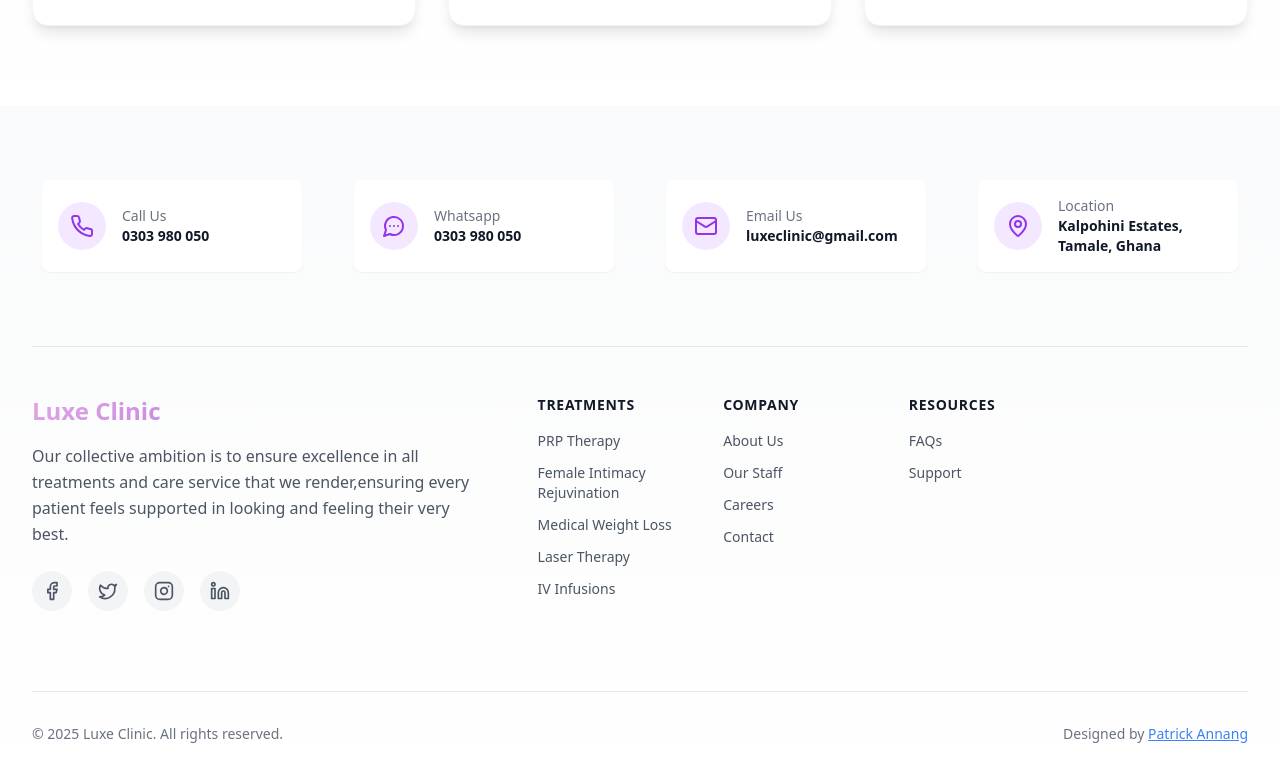
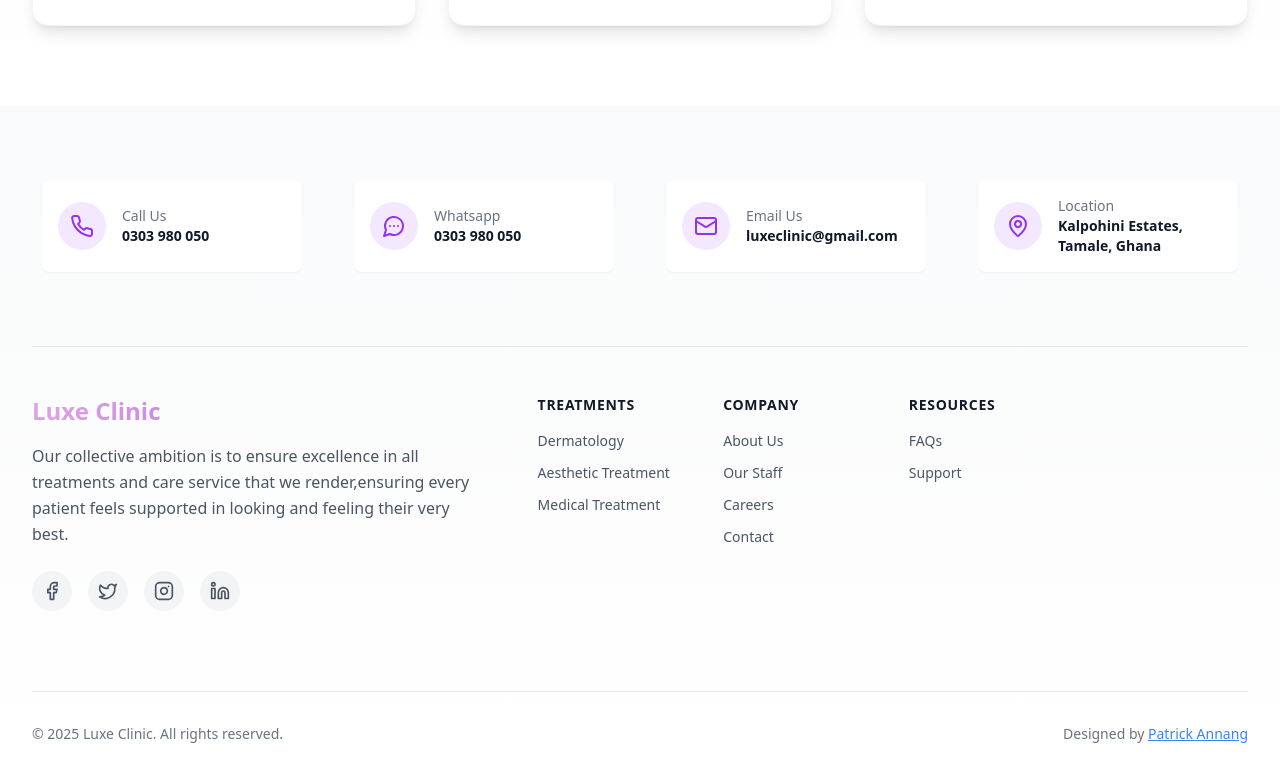
Before and after one commit to amartey-tricky/luxe, a Next.js app: page / in a window 1280 px wide. Shown: the part 2627-3403 px from the top of the page. Built offline with nearby package versions, Linux system fonts and the light colour scheme.

Commit message:
change footer

```diff
--- a/components/footer/FooterMain.tsx
+++ b/components/footer/FooterMain.tsx
@@ -4,15 +4,13 @@ import styles from './styles.module.css';
 
 const footerLinks = {
   services: [
-    { label: "PRP Therapy", href: "/services/obstetrics" },
-    { label: "Female Intimacy Rejuvination", href: "/services/gynecology" },
-    { label: "Medical Weight Loss", href: "/services/cosmetic" },
-    { label: "Laser Therapy", href: "/services/fertility" },
-    { label: "IV Infusions", href: "/services/wellness" }
+    { label: "Dermatology", href: "/treatments/dermatology" },
+    { label: "Aesthetic Treatment", href: "/treatments/aesthetic" },
+    { label: "Medical Treatment", href: "/treatments/medical" },
   ],
   company: [
     { label: "About Us", href: "/about" },
-    { label: "Our Staff", href: "/doctors" },
+    { label: "Our Staff", href: "/about#staff" },
     { label: "Careers", href: "/careers" },
     { label: "Contact", href: "/contact" }
   ],
```
